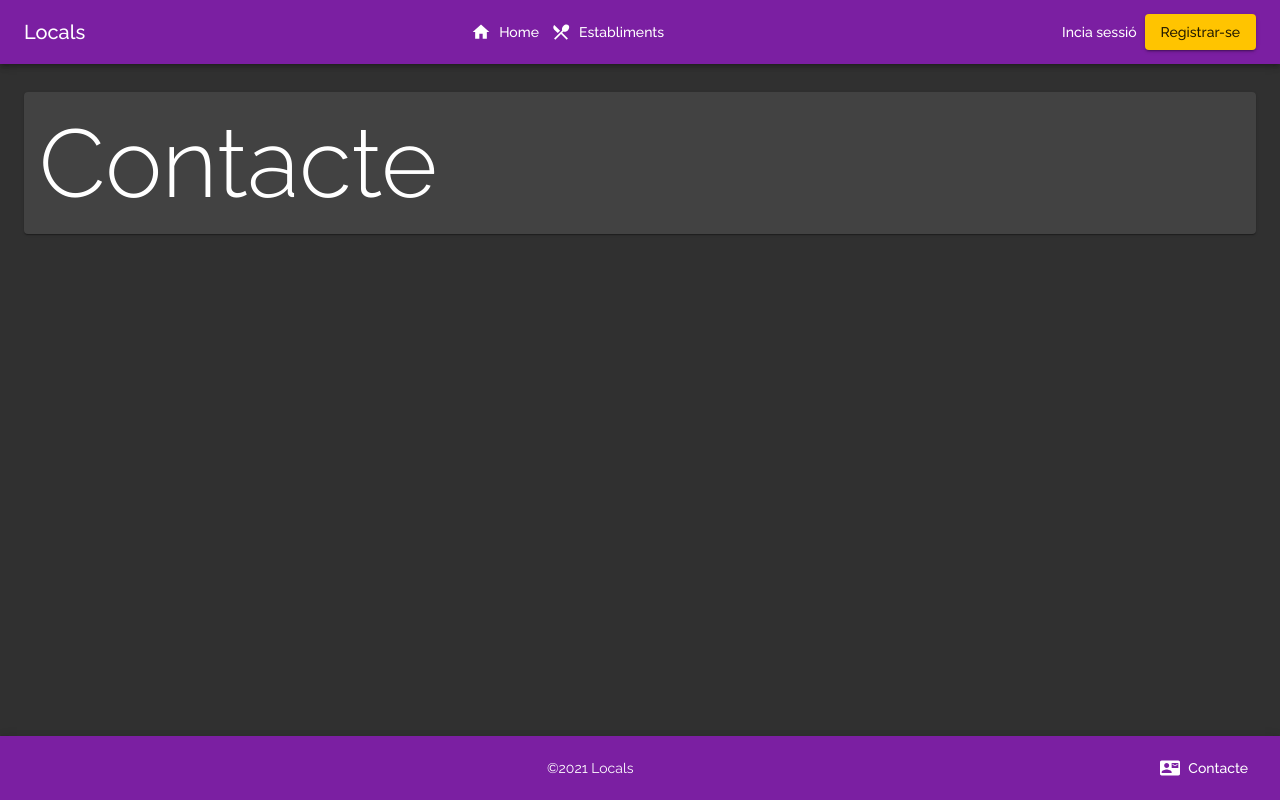
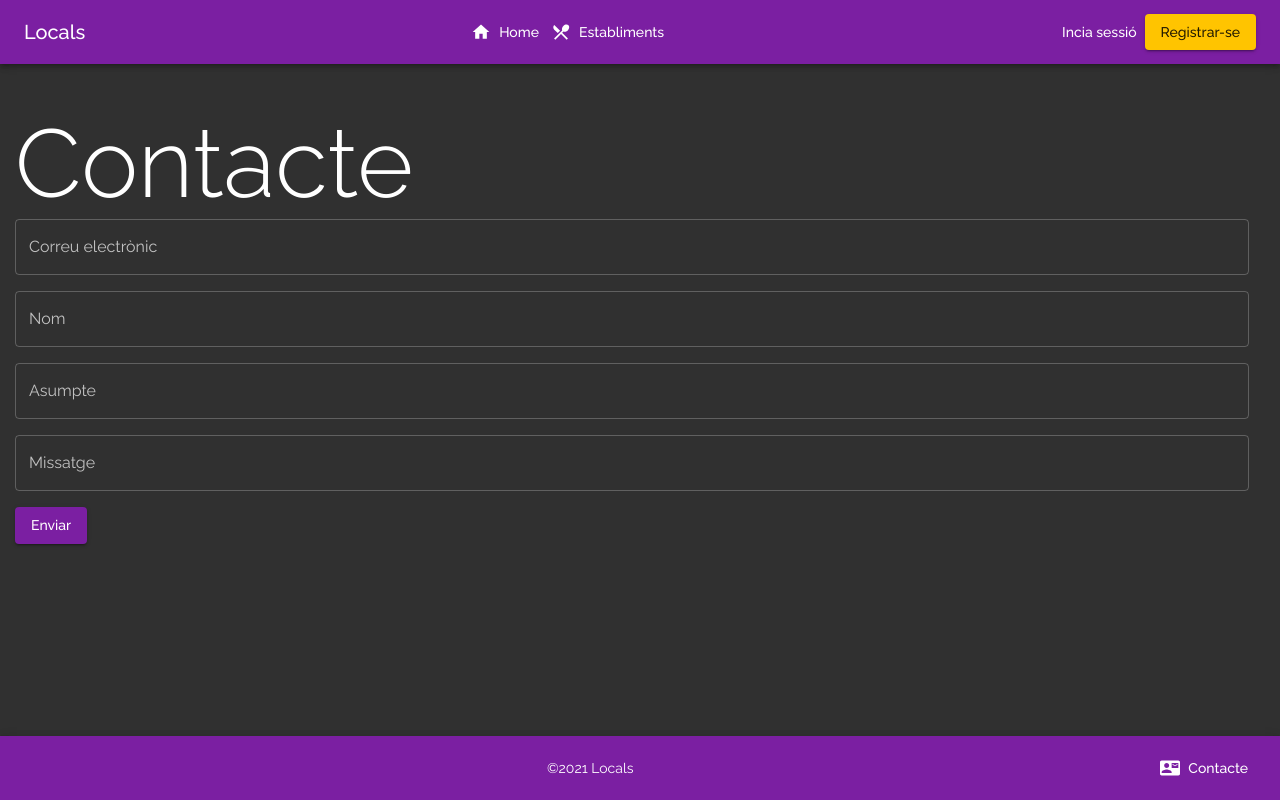
Before and after one commit to TomeuPauClar/locals, a React (Create React App) app in the folder locals/: page /contacte in a window 1280 px wide. Built offline with nearby package versions, Linux system fonts and the light colour scheme.

Commit message:
Contacte afegit

```diff
--- a/locals/src/components/Contact.js
+++ b/locals/src/components/Contact.js
@@ -2,35 +2,109 @@
 import React, { Component } from "react";
 
 // Material UI imports
-import { Container, Paper, Typography, withStyles } from "@material-ui/core";
+import { Button, Container, Grid, TextField, Typography, withStyles } from "@material-ui/core";
 
 const styles = (theme) => ({
-  paper: {
-    backgrowndColor: theme.palette.background.paper,
+  container: {
     margin: "1.75rem auto",
     padding: 15,
+  },
+  containerWidth: {
+    width: '100%',
   },
 });
 
 class Contact extends Component {
   constructor(props) {
     super(props);
-    this.state = {};
+    this.state = {
+      correu:"",
+      nom:"",
+      missatge:"",
+      asumpte:"",
+      errorAsumpte:false,
+      errorCorreu:false,
+      errorNom:false,
+      errorMissatge:false
+    };
+    this.handleChange=this.handleChange.bind(this);
+    this.handleSubmit=this.handleSubmit.bind(this);
   }
 
   componentDidMount() {
     document.title = "Contacte - Locals";
+    const {usuari}=this.props;
+    if(usuari) {
+      this.setState({nom:usuari.nom,correu:usuari.email});
+    }
+  }
+
+  handleChange(event) {
+    this.setState({[event.target.name]:event.target.value});
+  }
+
+  handleSubmit(event) {
+    this.setState({errorNom:false});
+    this.setState({errorCorreu:false});
+    this.setState({errorMissatge:false});
+    event.preventDefault();
+    let nom = this.state.nom;
+    let missatge = this.state.missatge;
+    let asumpte =this.state.asumpte;
+    const regex=/^(([^<>()[\]\\.,;:\s@"]+(\.[^<>()[\]\\.,;:\s@"]+)*)|(".+"))@((\[[0-9]{1,3}\.[0-9]{1,3}\.[0-9]{1,3}\.[0-9]{1,3}\])|(([a-zA-Z\-0-9]+\.)+[a-zA-Z]{2,}))$/;
+
+    let correu = this.state.correu;
+
+    if(!nom.length>0) {
+      this.setState({errorNom:true});
+      return;
+    }
+
+    if(!missatge.length>0) {
+      this.setState({errorMissatge:true});
+      return;
+    }
+
+    if(!regex.test(correu)) {
+      this.setState({errorCorreu:true});
+      return;
+    }
+
+    if(!asumpte.length>0) {
+      this.setState({errorAsumpte:true});
+      return;
+    }
+
+    window.open("mailto:alcateams2w@gmail.com?subject="+encodeURIComponent(asumpte)+"&body=De: "+nom+"%0D%0A"+missatge);
+
   }
 
   render() {
     const { classes } = this.props;
     return (
       <>
-        <Container>
-          <Paper className={classes.paper}>
-            <Typography variant="h1">Contacte</Typography>
-          </Paper>
-        </Container>
+        <Container className={classes.container}>
+              <Typography variant="h1">Contacte</Typography>
+              <form noValidate autoComplete="off" onSubmit={this.handleSubmit}>
+                <Grid container className={classes.containerWidth} justify="center" alignItems="center" spacing={2}>
+                  <Grid item xs={12}>
+                      <TextField error={this.state.errorCorreu} variant="outlined" name="correu" onChange={this.handleChange} fullWidth id="dense" color="secondary" label="Correu electrònic" value={this.state.correu} />
+                  </Grid>
+                  <Grid item xs={12}>
+                      <TextField variant="outlined" error={this.state.errorNom} name="nom" onChange={this.handleChange} fullWidth color="secondary" label="Nom" value={this.state.nom} />
+                  </Grid>
+                  <Grid item xs={12}>
+                      <TextField variant="outlined" error={this.state.errorAsumpte} name="asumpte" onChange={this.handleChange} fullWidth color="secondary" label="Asumpte" value={this.state.asumpte} />
+                  </Grid>
+                  <Grid item xs={12}>
+                      <TextField variant="outlined" name="missatge" error={this.state.errorMissatge} onChange={this.handleChange} fullWidth color="secondary" label="Missatge" multiline value={this.state.missatge} />
+                  </Grid>
+                  <Grid item xs={12}>
+                    <Button type="submit" variant="contained" color="primary" >Enviar</Button>
+                  </Grid>
+                </Grid>
+              </form>
+          </Container>
       </>
     );
   }
```
